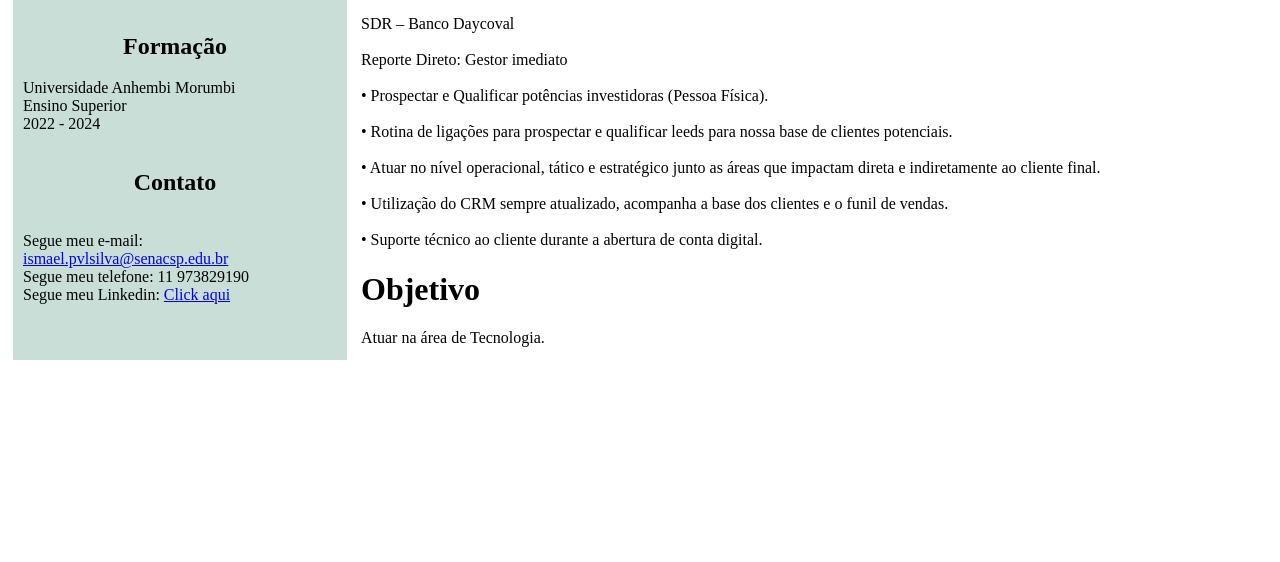
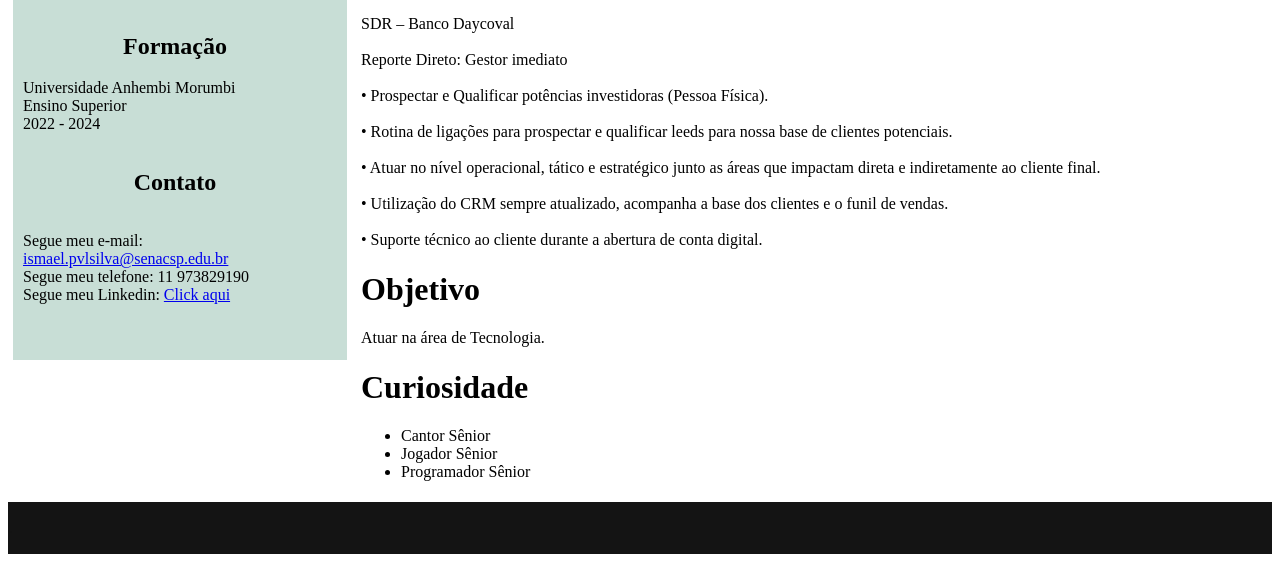
Before and after one commit to Developer-Ismael/25-09, a plain HTML site: page index.html in a window 1280 px wide. Shown: the part 606-1168 px from the top of the page. Before the commit the page ends 982 px from the top, so only its background shows below. Drawn offline with Linux system fonts and the light colour scheme.

Commit message:
Finalizado

```diff
--- a/css/style.css
+++ b/css/style.css
@@ -54,4 +54,8 @@ body {
     text-align: left;
 }
 
-@media
+footer{
+    background-color: #141414;
+    padding: 1px;
+    color: #141414;
+}
--- a/index.html
+++ b/index.html
@@ -78,10 +78,24 @@
                     </p>
                 <h1>Objetivo</h1>
                 <p>Atuar na área de Tecnologia. </p>
+                <h1> Curiosidade</h1>
+                <ul>
+                    <li>Cantor Sênior</li>
+                    <li>Jogador Sênior</li>
+                    <li>Programador Sênior</li>
+
+                </ul>
             </div>
         </div>
 
     </div>
+    <footer>
+        <div>
+            <p>.</p>
+        </div>
+
+    </footer>
+
 
 </body>
 
```
